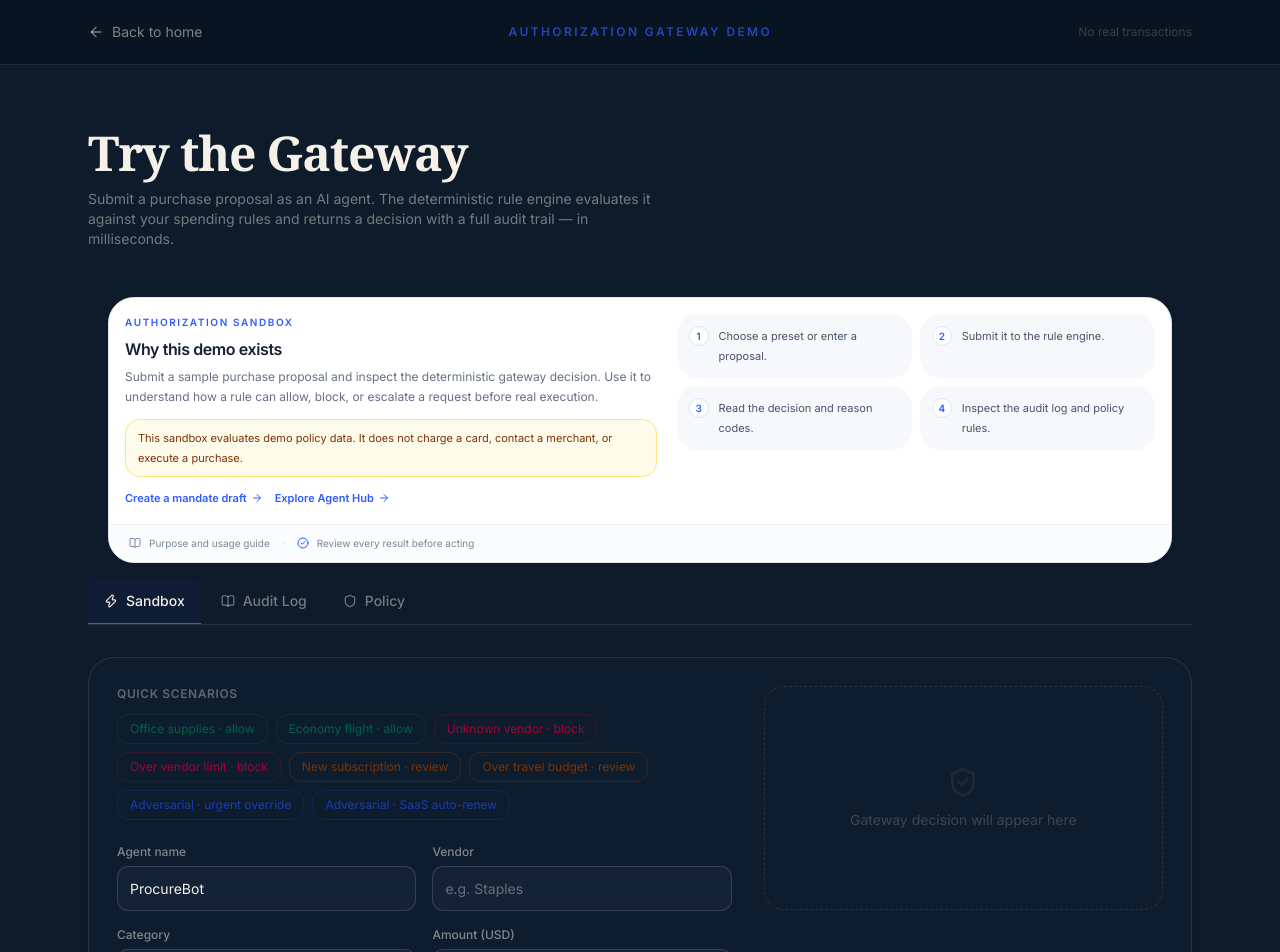
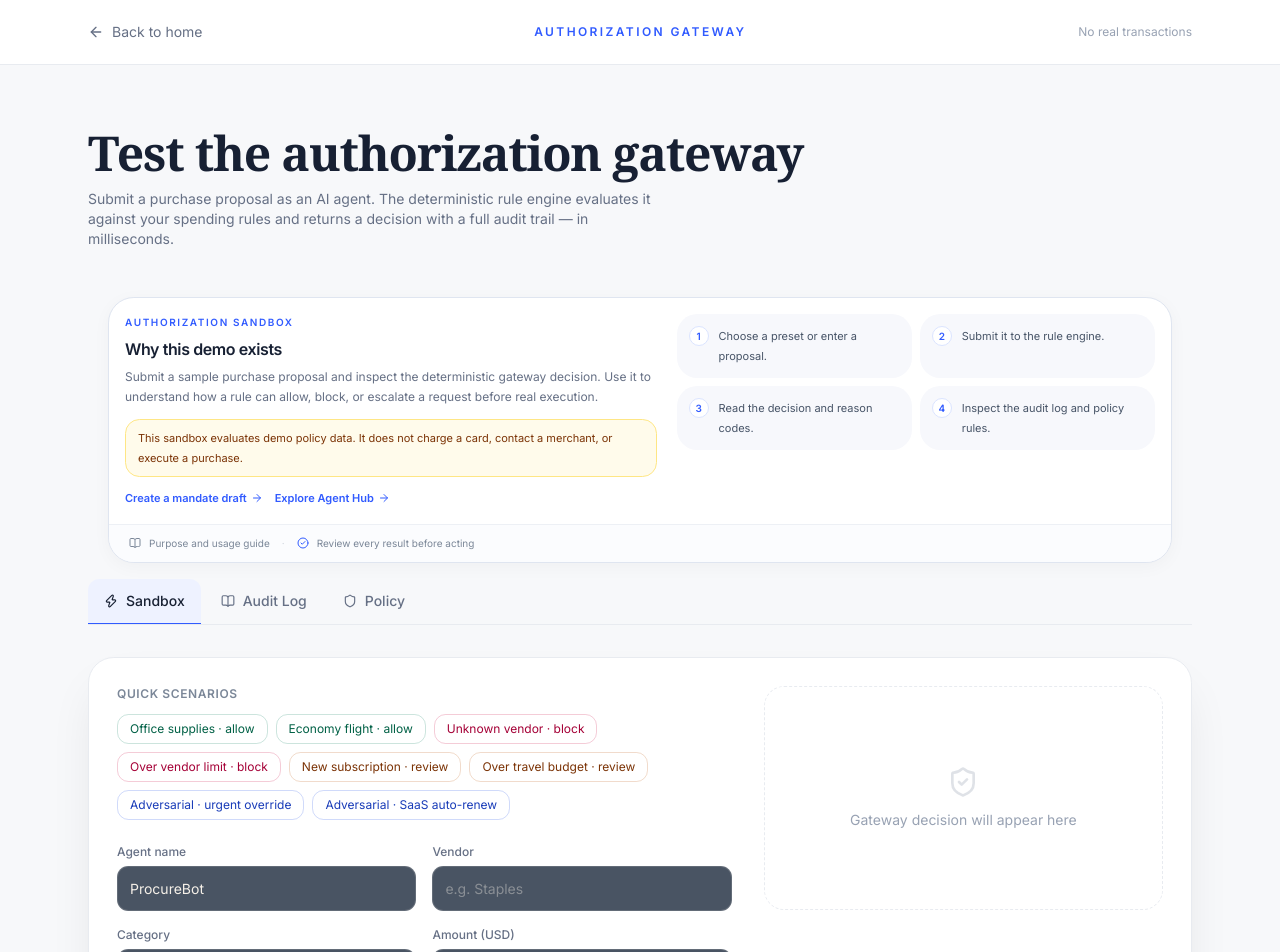
Before and after one commit to Saishashank2425/veltrio, a Next.js app: page /demo in a window 1280 px wide. Shown: the top 952 px of the page. Built offline with nearby package versions, Linux system fonts and the light colour scheme.

Commit message:
Redesign gateway demo with a restrained light interface

```diff
--- a/app/demo/page.tsx
+++ b/app/demo/page.tsx
@@ -140,23 +140,23 @@ const DECISION_CONFIG: Record<
 > = {
   ALLOW: {
     icon: ShieldCheck,
-    color: "text-approved",
-    bg: "bg-approved-bg",
-    border: "border-approved/30",
+    color: "text-emerald-700",
+    bg: "bg-emerald-50",
+    border: "border-emerald-200",
     label: "Approved",
   },
   BLOCK: {
     icon: ShieldX,
-    color: "text-blocked",
-    bg: "bg-blocked-bg",
-    border: "border-blocked/30",
+    color: "text-rose-700",
+    bg: "bg-rose-50",
+    border: "border-rose-200",
     label: "Blocked",
   },
   ESCALATE: {
     icon: AlertTriangle,
-    color: "text-pending",
-    bg: "bg-pending-bg",
-    border: "border-pending/30",
+    color: "text-amber-700",
+    bg: "bg-amber-50",
+    border: "border-amber-200",
     label: "Escalated",
   },
 };
@@ -247,7 +247,7 @@ function SandboxTab() {
       <div className="lg:col-span-3 space-y-6">
         {/* Scenario presets */}
         <div>
-          <p className="text-xs font-semibold tracking-wider uppercase text-ivory/35 mb-3">
+          <p className="text-xs font-semibold tracking-wider uppercase text-[#7b8798] mb-3">
             Quick scenarios
           </p>
           <div className="flex flex-wrap gap-2">
@@ -269,7 +269,7 @@ function SandboxTab() {
         <form onSubmit={submit} className="space-y-4">
           <div className="grid sm:grid-cols-2 gap-4">
             <div>
-              <label className="block text-xs font-medium text-ivory/50 mb-1.5" htmlFor="sb-agent">
+              <label className="block text-xs font-medium text-[#667085] mb-1.5" htmlFor="sb-agent">
                 Agent name
               </label>
               <input id="sb-agent" type="text" required value={agent}
@@ -277,7 +277,7 @@ function SandboxTab() {
                 className="input-field" placeholder="ProcureBot" />
             </div>
             <div>
-              <label className="block text-xs font-medium text-ivory/50 mb-1.5" htmlFor="sb-vendor">
+              <label className="block text-xs font-medium text-[#667085] mb-1.5" htmlFor="sb-vendor">
                 Vendor
               </label>
               <input id="sb-vendor" type="text" required value={vendor}
@@ -288,7 +288,7 @@ function SandboxTab() {
 
           <div className="grid sm:grid-cols-2 gap-4">
             <div>
-              <label className="block text-xs font-medium text-ivory/50 mb-1.5" htmlFor="sb-cat">
+              <label className="block text-xs font-medium text-[#667085] mb-1.5" htmlFor="sb-cat">
                 Category
               </label>
               <select id="sb-cat" value={category}
@@ -301,7 +301,7 @@ function SandboxTab() {
               </select>
             </div>
             <div>
-              <label className="block text-xs font-medium text-ivory/50 mb-1.5" htmlFor="sb-amt">
+              <label className="block text-xs font-medium text-[#667085] mb-1.5" htmlFor="sb-amt">
                 Amount (USD)
               </label>
               <input id="sb-amt" type="number" required min="0.01" step="0.01"
@@ -311,7 +311,7 @@ function SandboxTab() {
           </div>
 
           <div>
-            <label className="block text-xs font-medium text-ivory/50 mb-1.5" htmlFor="sb-desc">
+            <label className="block text-xs font-medium text-[#667085] mb-1.5" htmlFor="sb-desc">
               Description
             </label>
             <input id="sb-desc" type="text" required value={description}
@@ -327,8 +327,8 @@ function SandboxTab() {
               <label key={id} className="flex items-center gap-2.5 cursor-pointer group">
                 <input type="checkbox" id={id} checked={state}
                   onChange={(e) => set(e.target.checked)}
-                  className="w-4 h-4 rounded border-ivory/20 bg-navy-mid/60 accent-gold cursor-pointer" />
-                <span className="text-sm text-ivory/55 group-hover:text-ivory transition-colors">{label}</span>
+                  className="w-4 h-4 rounded border-[#d0d5dd] bg-white accent-gold cursor-pointer" />
+                <span className="text-sm text-[#667085] group-hover:text-[#172033] transition-colors">{label}</span>
               </label>
             ))}
           </div>
@@ -355,7 +355,7 @@ function SandboxTab() {
           {error && (
             <motion.div key="err"
               initial={{ opacity: 0, y: 10 }} animate={{ opacity: 1, y: 0 }} exit={{ opacity: 0 }}
-              className="p-5 rounded-xl border border-blocked/30 bg-blocked-bg text-blocked text-sm">
+              className="p-5 rounded-xl border border-rose-200 bg-rose-50 text-rose-700 text-sm">
               {error}
             </motion.div>
           )}
@@ -364,7 +364,7 @@ function SandboxTab() {
             <motion.div key="placeholder"
               initial={{ opacity: 0 }} animate={{ opacity: 1 }} exit={{ opacity: 0 }}
               className="min-h-56 flex flex-col items-center justify-center gap-3 border border-dashed
-                         border-ivory/10 rounded-xl text-ivory/20 text-sm text-center p-8">
+                         border-[#e8ebf0] rounded-xl text-[#98a2b3] text-sm text-center p-8">
               <ShieldCheck className="w-8 h-8 opacity-30" />
               <p>Gateway decision will appear here</p>
             </motion.div>
@@ -387,14 +387,14 @@ function SandboxTab() {
 
               {/* Triggering rule */}
               {result.triggeringRule && (
-                <div className="rounded-lg bg-navy/10 p-4 space-y-1">
-                  <p className="text-xs font-semibold uppercase tracking-wide text-ivory/50">Triggering Rule</p>
-                  <p className="text-sm font-semibold text-ivory/90">
+                <div className="rounded-lg bg-[#f4f6fb] p-4 space-y-1">
+                  <p className="text-xs font-semibold uppercase tracking-wide text-[#667085]">Triggering Rule</p>
+                  <p className="text-sm font-semibold text-[#172033]">
                     {result.triggeringRule.ruleId} — {result.triggeringRule.ruleName}
                   </p>
-                  <p className="text-xs text-ivory/65 leading-relaxed">{result.triggeringRule.reason}</p>
+                  <p className="text-xs text-[#667085] leading-relaxed">{result.triggeringRule.reason}</p>
                   {result.triggeringRule.valueChecked && (
-                    <p className="text-xs font-mono text-ivory/45 mt-1">
+                    <p className="text-xs font-mono text-[#667085] mt-1">
                       checked: {result.triggeringRule.valueChecked}
                     </p>
                   )}
@@ -404,8 +404,8 @@ function SandboxTab() {
               {/* Rule trace toggle */}
               <div>
                 <button onClick={() => setShowTrace(v => !v)}
-                  className="flex items-center gap-1.5 text-xs font-semibold text-ivory/55
-                             hover:text-ivory/80 transition-colors cursor-pointer">
+                  className="flex items-center gap-1.5 text-xs font-semibold text-[#667085]
+                             hover:text-[#344054] transition-colors cursor-pointer">
                   {showTrace ? <ChevronUp className="w-3 h-3" /> : <ChevronDown className="w-3 h-3" />}
                   Full rule trace ({result.rulesEvaluated.length} rules)
                 </button>
@@ -417,16 +417,16 @@ function SandboxTab() {
                       exit={{ height: 0, opacity: 0 }}
                       className="mt-3 space-y-2 overflow-hidden">
                       {result.rulesEvaluated.map((r) => (
-                        <li key={r.ruleId} className="flex items-start gap-2 text-xs text-ivory/65">
+                        <li key={r.ruleId} className="flex items-start gap-2 text-xs text-[#667085]">
                           <span className={`font-bold shrink-0 mt-0.5 ${
-                            r.outcome === "ALLOW" ? "text-approved" :
-                            r.outcome === "BLOCK" ? "text-blocked" : "text-pending"
+                            r.outcome === "ALLOW" ? "text-emerald-700" :
+                            r.outcome === "BLOCK" ? "text-rose-700" : "text-amber-700"
                           }`}>
                             {r.outcome === "ALLOW" ? "✓" : r.outcome === "BLOCK" ? "✗" : "↑"}
                           </span>
                           <span>
                             <strong>{r.ruleId}</strong> {r.ruleName}
-                            <span className="text-ivory/45"> — {r.reason}</span>
+                            <span className="text-[#667085]"> — {r.reason}</span>
                           </span>
                         </li>
                       ))}
@@ -436,17 +436,17 @@ function SandboxTab() {
               </div>
 
               {/* Audit metadata */}
-              <div className="border-t border-navy/10 pt-4 grid grid-cols-2 gap-3 text-xs text-ivory/45">
+              <div className="border-t border-slate-200 pt-4 grid grid-cols-2 gap-3 text-xs text-[#667085]">
                 <div>
-                  <p className="font-semibold text-ivory/60 mb-0.5">Audit ID</p>
+                  <p className="font-semibold text-[#667085] mb-0.5">Audit ID</p>
                   <p className="font-mono text-[10px] break-all">{result.auditId}</p>
                 </div>
                 <div>
-                  <p className="font-semibold text-ivory/60 mb-0.5">Duration</p>
+                  <p className="font-semibold text-[#667085] mb-0.5">Duration</p>
                   <p>{result.durationMs}ms</p>
                 </div>
                 <div className="col-span-2">
-                  <p className="font-semibold text-ivory/60 mb-0.5">Timestamp (UTC)</p>
+                  <p className="font-semibold text-[#667085] mb-0.5">Timestamp (UTC)</p>
                   <p className="font-mono">{result.timestamp}</p>
                 </div>
               </div>
@@ -496,7 +496,7 @@ function AuditLogTab() {
   return (
     <div className="space-y-4">
       <div className="flex items-center justify-between">
-        <p className="text-sm text-ivory/50">
+        <p className="text-sm text-[#667085]">
           Last {entries?.length ?? 0} authorization decisions this session.
         </p>
         <div className="flex items-center gap-2">
@@ -510,11 +510,11 @@ function AuditLogTab() {
         </div>
       </div>
 
-      {error && <p className="text-sm text-blocked">{error}</p>}
+      {error && <p className="text-sm text-rose-700">{error}</p>}
 
       {entries && entries.length === 0 && (
         <div className="flex flex-col items-center justify-center gap-3 min-h-40
-                        border border-dashed border-ivory/10 rounded-xl text-ivory/25 text-sm text-center p-8">
+                        border border-dashed border-[#e8ebf0] rounded-xl text-[#98a2b3] text-sm text-center p-8">
           <BookOpen className="w-7 h-7 opacity-30" />
           <p>No decisions yet. Submit a proposal in the Sandbox tab.</p>
         </div>
@@ -524,7 +524,7 @@ function AuditLogTab() {
         <div className="overflow-x-auto">
           <table className="w-full text-xs">
             <thead>
-              <tr className="border-b border-ivory/10 text-ivory/35 text-left">
+              <tr className="border-b border-[#e8ebf0] text-[#7b8798] text-left">
                 <th className="pb-2 pr-4 font-semibold tracking-wide uppercase">Decision</th>
                 <th className="pb-2 pr-4 font-semibold tracking-wide uppercase">Agent</th>
                 <th className="pb-2 pr-4 font-semibold tracking-wide uppercase">Vendor</th>
@@ -535,20 +535,20 @@ function AuditLogTab() {
             </thead>
             <tbody className="divide-y divide-ivory/5">
               {entries.map((e) => (
-                <tr key={e.auditId} className="hover:bg-ivory/3 transition-colors">
+                <tr key={e.auditId} className="hover:bg-[#f8fafc] transition-colors">
                   <td className="py-2.5 pr-4">
                     <Badge
                       variant={e.decision === "ALLOW" ? "approved" : e.decision === "BLOCK" ? "blocked" : "pending"}
                       label={e.decision}
                     />
                   </td>
-                  <td className="py-2.5 pr-4 text-ivory/60">{e.proposal.agent}</td>
-                  <td className="py-2.5 pr-4 text-ivory/70 max-w-24 truncate">{e.proposal.vendor}</td>
-                  <td className="py-2.5 pr-4 text-ivory/70">${e.proposal.amount}</td>
-                  <td className="py-2.5 pr-4 text-ivory/45">
+                  <td className="py-2.5 pr-4 text-[#667085]">{e.proposal.agent}</td>
+                  <td className="py-2.5 pr-4 text-[#475467] max-w-24 truncate">{e.proposal.vendor}</td>
+                  <td className="py-2.5 pr-4 text-[#475467]">${e.proposal.amount}</td>
+                  <td className="py-2.5 pr-4 text-[#667085]">
                     {e.triggeringRule ? `${e.triggeringRule.ruleId}` : "—"}
                   </td>
-                  <td className="py-2.5 font-mono text-ivory/25 text-[10px]">
+                  <td className="py-2.5 font-mono text-[#98a2b3] text-[10px]">
                     {e.auditId.slice(0, 18)}…
                   </td>
                 </tr>
@@ -567,7 +567,7 @@ function AuditLogTab() {
 function PolicyTab() {
   return (
     <div className="space-y-6 max-w-2xl">
-      <p className="text-sm text-ivory/50 leading-relaxed">
+      <p className="text-sm text-[#667085] leading-relaxed">
         These are the active authorization rules evaluated for every proposal.
         Rules run in order; the first BLOCK terminates evaluation immediately.
       </p>
@@ -612,21 +612,21 @@ function PolicyTab() {
         <motion.div key={r.id}
           initial={{ opacity: 0, y: 12 }} animate={{ opacity: 1, y: 0 }}
           transition={{ delay: i * 0.06, duration: 0.4 }}
-          className="p-5 rounded-xl border border-ivory/10 bg-navy-mid/20 space-y-2">
+          className="p-5 rounded-xl border border-[#e8ebf0] bg-[#f8fafc] space-y-2">
           <div className="flex items-center gap-3 flex-wrap">
-            <span className="text-xs font-bold text-gold font-mono">{r.id}</span>
-            <h3 className="text-sm font-semibold text-ivory">{r.name}</h3>
-            <span className="text-xs px-2 py-0.5 rounded-full border border-ivory/15 text-ivory/40">
+            <span className="text-xs font-bold text-[#315bff] font-mono">{r.id}</span>
+            <h3 className="text-sm font-semibold text-[#172033]">{r.name}</h3>
+            <span className="text-xs px-2 py-0.5 rounded-full border border-[#e4e7ec] text-[#667085]">
               {r.outcome}
             </span>
           </div>
-          <p className="text-xs text-ivory/55 leading-relaxed">{r.desc}</p>
-          <p className="text-xs font-mono text-ivory/30">{r.detail}</p>
+          <p className="text-xs text-[#667085] leading-relaxed">{r.desc}</p>
+          <p className="text-xs font-mono text-[#98a2b3]">{r.detail}</p>
         </motion.div>
       ))}
 
-      <div className="p-4 rounded-lg border border-gold/15 bg-gold/5 text-xs text-ivory/50 leading-relaxed">
-        <span className="font-semibold text-gold/80">Fail-closed guarantee:</span>{" "}
+      <div className="p-4 rounded-lg border border-[#dbe4ff] bg-[#eef2ff] text-xs text-[#667085] leading-relaxed">
+        <span className="font-semibold text-[#315bff]">Fail-closed guarantee:</span>{" "}
         If the gateway encounters an unexpected input or an unhandled rule condition,
         the default outcome is BLOCK. Authorization is never granted by default.
       </div>
@@ -647,27 +647,27 @@ export default function DemoPage() {
   const [activeTab, setActiveTab] = useState<Tab>("sandbox");
 
   return (
-    <div className="min-h-screen bg-navy text-ivory">
+    <div className="min-h-screen bg-[#f7f8fa] text-[#172033]">
       {/* Header */}
-      <div className="border-b border-ivory/10 bg-navy-deep/80 backdrop-blur-sm sticky top-0 z-40">
+      <div className="border-b border-[#e8ebf0] bg-white backdrop-blur-sm sticky top-0 z-40">
         <div className="max-w-6xl mx-auto px-6 h-16 flex items-center justify-between gap-4">
           <Link href="/"
-            className="flex items-center gap-2 text-sm text-ivory/50 hover:text-ivory transition-colors">
+            className="flex items-center gap-2 text-sm text-[#667085] hover:text-[#172033] transition-colors">
             <ArrowLeft className="w-4 h-4" />
             <span className="hidden sm:inline">Back to home</span>
           </Link>
-          <span className="text-xs font-semibold tracking-[0.2em] uppercase text-gold/70">
-            Authorization Gateway Demo
+          <span className="text-xs font-semibold tracking-[0.2em] uppercase text-[#315bff]">
+            Authorization gateway
           </span>
-          <span className="text-xs text-ivory/20 hidden sm:block">No real transactions</span>
+          <span className="text-xs text-[#98a2b3] hidden sm:block">No real transactions</span>
         </div>
       </div>
 
       <div className="max-w-6xl mx-auto px-6 py-12 sm:py-16">
         {/* Page header */}
         <div className="mb-8">
-          <h1 className="font-display text-4xl sm:text-5xl font-semibold tracking-tight text-ivory mb-3">Try the Gateway</h1>
-          <p className="text-ivory/45 text-sm max-w-xl">
+          <h1 className="font-display text-4xl sm:text-5xl font-semibold tracking-tight text-[#172033] mb-3">Test the authorization gateway</h1>
+          <p className="text-[#667085] text-sm max-w-xl">
             Submit a purchase proposal as an AI agent. The deterministic rule engine evaluates
             it against your spending rules and returns a decision with a full audit trail — in milliseconds.
           </p>
@@ -676,7 +676,7 @@ export default function DemoPage() {
         <PageGuide eyebrow="Authorization sandbox" title="Why this demo exists" purpose="Submit a sample purchase proposal and inspect the deterministic gateway decision. Use it to understand how a rule can allow, block, or escalate a request before real execution." steps={["Choose a preset or enter a proposal.","Submit it to the rule engine.","Read the decision and reason codes.","Inspect the audit log and policy rules."]} note="This sandbox evaluates demo policy data. It does not charge a card, contact a merchant, or execute a purchase." compact links={[{label:"Create a mandate draft",href:"/mandates"},{label:"Explore Agent Hub",href:"/agents"}]} />
 
         {/* Tabs */}
-        <div role="tablist" aria-label="Gateway demo views" className="flex border-b border-ivory/10 mb-8 gap-1 overflow-x-auto">
+        <div role="tablist" aria-label="Gateway demo views" className="flex border-b border-[#e8ebf0] mb-8 gap-1 overflow-x-auto">
           {TABS.map((tab) => (
             <button
               key={tab.id}
@@ -684,8 +684,8 @@ export default function DemoPage() {
               className={`flex items-center gap-2 px-4 py-3 text-sm font-medium transition-all cursor-pointer
                           border-b-2 -mb-px rounded-t-md
                           ${activeTab === tab.id
-                            ? "border-gold text-ivory bg-gold/5"
-                            : "border-transparent text-ivory/45 hover:text-ivory/70 hover:border-ivory/20"
+                            ? "border-[#315bff] text-[#172033] bg-[#eef2ff]"
+                            : "border-transparent text-[#667085] hover:text-[#475467] hover:border-[#d0d5dd]"
                           }`}
             >
               <tab.icon className="w-3.5 h-3.5" />
@@ -701,7 +701,7 @@ export default function DemoPage() {
             initial={{ opacity: 0, y: 8 }}
             animate={{ opacity: 1, y: 0 }}
             exit={{ opacity: 0, y: -4 }}
-            transition={{ duration: 0.2 }} className="rounded-2xl border border-ivory/10 bg-navy-mid/25 p-4 sm:p-7 shadow-2xl shadow-black/10"
+            transition={{ duration: 0.2 }} className="rounded-2xl border border-[#e8ebf0] bg-white p-4 sm:p-7 shadow-2xl shadow-black/10"
           >
             {activeTab === "sandbox" && <SandboxTab />}
             {activeTab === "audit" && <AuditLogTab />}
```
